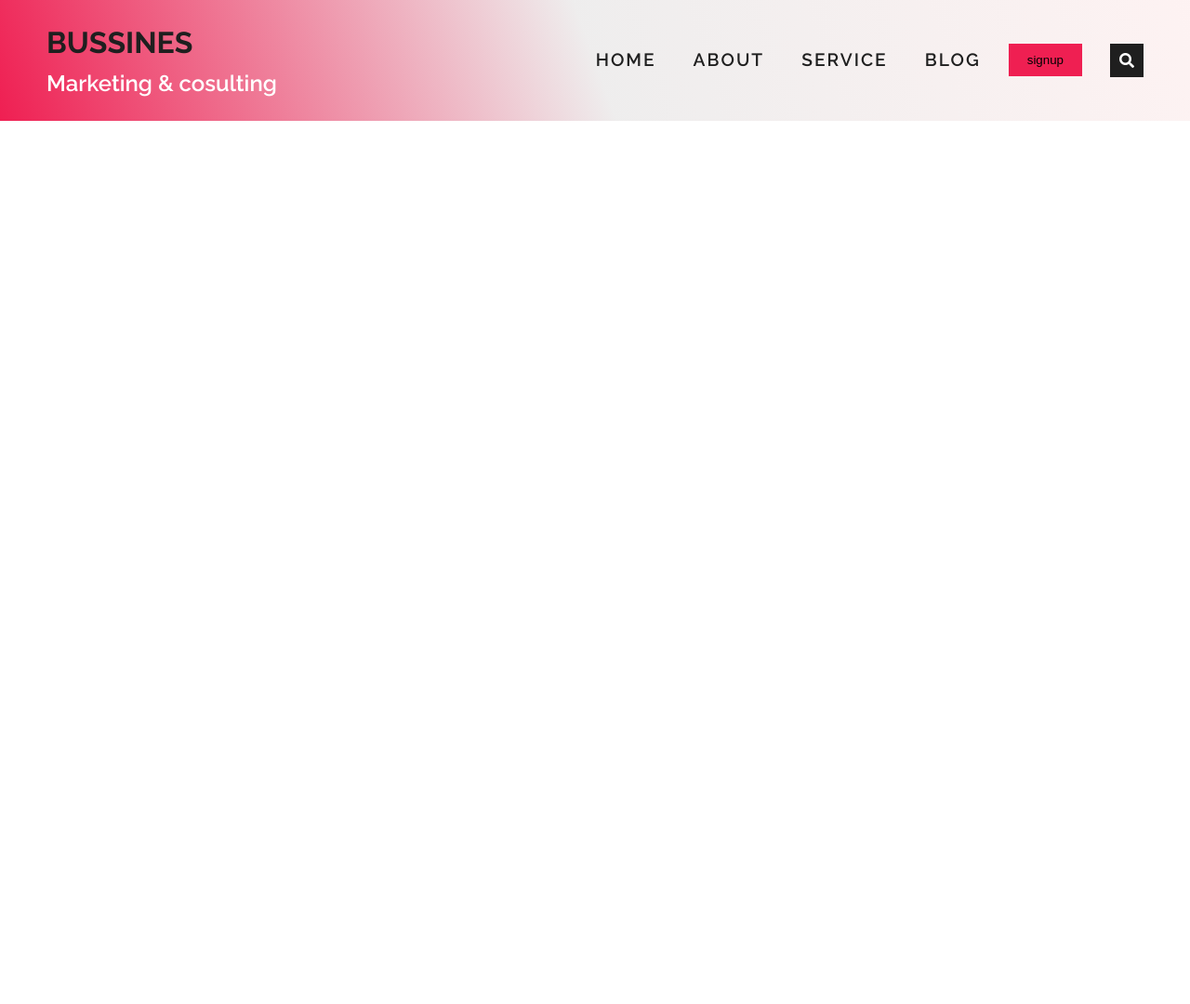
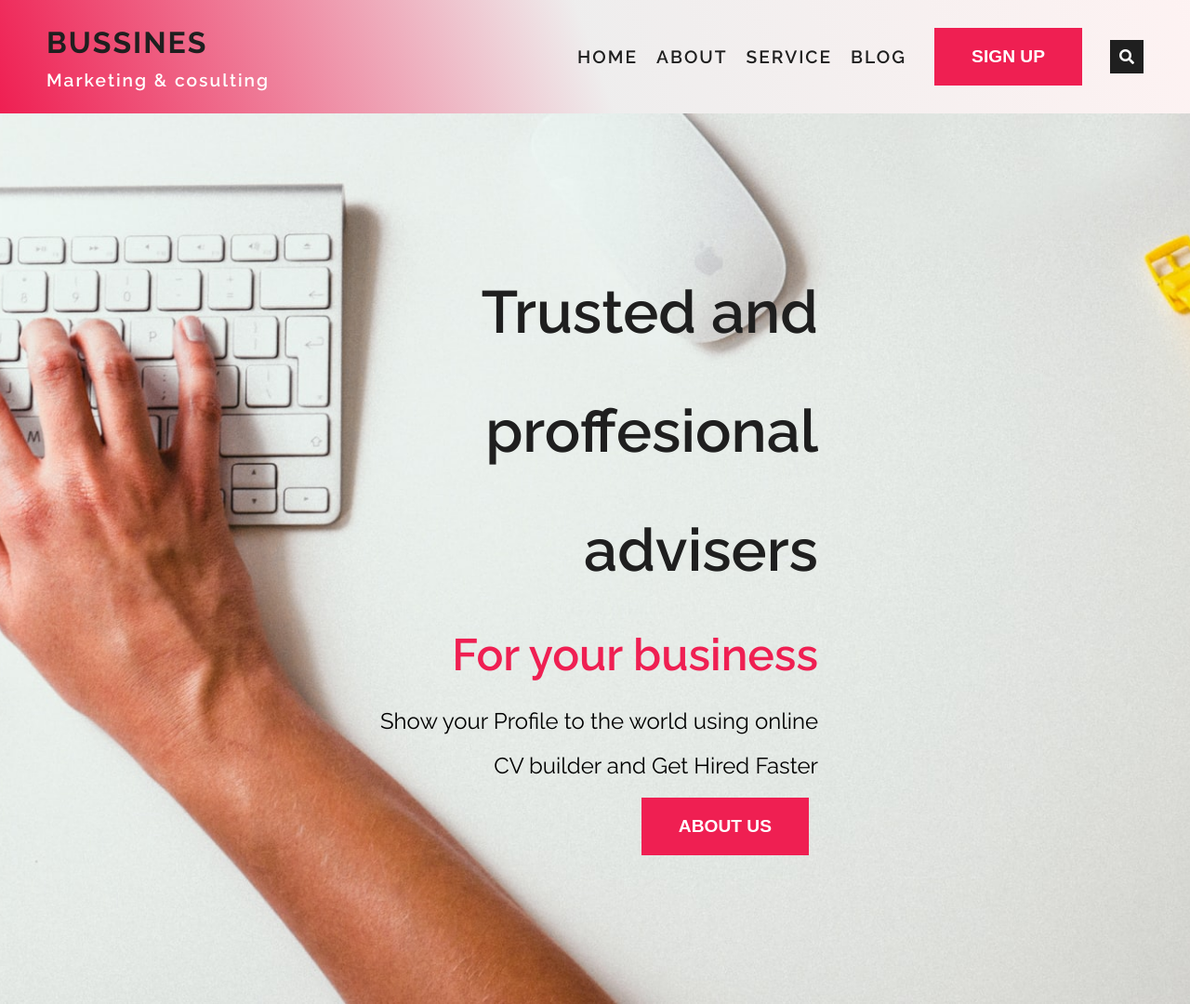
Before and after one commit to omicic/bussines, a PHP site: page / in a window 1280 px wide. Shown: the whole page at 93% size. Before the commit the page ends 130 px from the top, so only its background shows below. Run offline with PHP 8.4, Linux system fonts and the light colour scheme; some libraries are stand-ins or nearby versions.

Commit message:
mainHeader

```diff
--- a/index.php
+++ b/index.php
@@ -1,3 +1,11 @@
 <?php include "partials/header.php"?>
-<h1>mainheader</h1>
+<header class="mainHeader">
+    <div>
+        <h1>Trusted and <br>proffesional advisers</h1>
+        <h2>For your business</h2>
+        <p>Show your Profile to the world using online CV builder and Get Hired Faster</p>
+        <button>About us</button>
+    </div>
+
+</header>
 <?php include "partials/footer.php" ?>
--- a/partials/header.php
+++ b/partials/header.php
@@ -14,13 +14,13 @@
 
 <body>
     <nav>
-        <h1><span>bussines</span><br>Marketing & cosulting</h1>
+        <a href="index.php"><span>bussines</span><br>Marketing & cosulting</a>
         <ul>
             <li><a href="index.php">home</a></li>
             <li><a href="about.php">about</a></li>
             <li><a href="service.php">service</a></li>
             <li><a href="index.php">blog</a></li>
-            <li><button>signup</button></li>
+            <li><button>sign up</button></li>
             <li>
                 <i class="fas fa-search"></i>
             </li>
--- a/scss/style.css
+++ b/scss/style.css
@@ -37,11 +37,8 @@ ul {
 a {
   text-decoration: none;
   font-size: 1.2rem;
-  text-transform: uppercase;
-  color: #1f1f1f;
   font-weight: 600;
   letter-spacing: 2px;
-  margin-left: 20px;
 }
 
 /***nav***/
@@ -65,7 +62,11 @@ nav {
   padding: 20px 50px;
 }
 
-nav h1 span {
+nav a {
+  color: white;
+}
+
+nav a span {
   color: #1f1f1f;
   text-transform: uppercase;
   font-size: 2rem;
@@ -94,11 +95,20 @@ nav ul li {
   margin-left: 20px;
 }
 
+nav ul li a {
+  text-transform: uppercase;
+  color: #1f1f1f;
+}
+
 nav ul li button {
   background: #ef1f52;
   border: none;
-  padding: 10px 20px;
+  font-size: 1.2rem;
+  font-weight: 600;
+  padding: 20px 40px;
   margin: 10px 10px;
+  color: #fff;
+  text-transform: uppercase;
 }
 
 nav ul li i {
@@ -106,4 +116,55 @@ nav ul li i {
   color: #fff;
   padding: 10px;
 }
+
+/***mainHeader***/
+.mainHeader {
+  display: -webkit-box;
+  display: -ms-flexbox;
+  display: flex;
+  -ms-flex-wrap: wrap;
+      flex-wrap: wrap;
+  -webkit-box-pack: justify;
+      -ms-flex-pack: justify;
+          justify-content: space-between;
+  -webkit-box-align: end;
+      -ms-flex-align: end;
+          align-items: flex-end;
+  -webkit-box-orient: vertical;
+  -webkit-box-direction: normal;
+      -ms-flex-direction: column;
+          flex-direction: column;
+  background-image: url(../img/header.jpg);
+  background-repeat: none;
+  background-size: cover;
+  background-position: center;
+  text-align: right;
+  padding: 150px 400px;
+  line-height: 2;
+}
+
+.mainHeader h1 {
+  color: #1f1f1f;
+  font-size: 4rem;
+}
+
+.mainHeader h2 {
+  color: #ef1f52;
+  font-size: 3rem;
+}
+
+.mainHeader p {
+  font-size: 1.5rem;
+}
+
+.mainHeader button {
+  background: #ef1f52;
+  border: none;
+  font-size: 1.2rem;
+  font-weight: 600;
+  padding: 20px 40px;
+  margin: 10px 10px;
+  color: #fff;
+  text-transform: uppercase;
+}
 /*# sourceMappingURL=style.css.map */
--- a/scss/style.scss
+++ b/scss/style.scss
@@ -27,8 +27,11 @@ mixins
 @mixin btn {
     background: $pink;
     border: none;
-    padding: 10px 20px;
+    font-size: 1.2rem;
+    font-weight: 600;
+    padding: 20px 40px;
     margin: 10px 10px;
+    color: $white;
 }
 
 /*********************
@@ -63,11 +66,8 @@ ul {
 a {
     text-decoration: none;
     font-size: 1.2rem;
-    text-transform: uppercase;
-    color: $black;
     font-weight: 600;
     letter-spacing: 2px;
-    margin-left: 20px;
 }
 
 
@@ -77,7 +77,9 @@ nav {
     background: linear-gradient(-110deg, rgba(240, 130, 130, 0.1), rgba(92, 81, 81, .1), $pink);
     padding: $padding;
 
-    h1 {
+    a {
+        color: white;
+
         span {
             color: $black;
             text-transform: uppercase;
@@ -92,8 +94,14 @@ nav {
         li {
             margin-left: 20px;
 
+            a {
+                text-transform: uppercase;
+                color: $black;
+            }
+
             button {
                 @include btn;
+                text-transform: uppercase;
             }
 
             i {
@@ -104,3 +112,37 @@ nav {
         }
     }
 }
+
+/***mainHeader***/
+.mainHeader {
+    @include flex(space-between, flex-end, column);
+    background-image: url(../img/header.jpg);
+    background-repeat: none;
+    background-size: cover;
+    background-position: center;
+    text-align: right;
+    padding: 150px 400px;
+    line-height: 2;
+
+    h1 {
+        color: $black;
+        font-size: 4rem;
+    }
+
+    h2 {
+        color: $pink;
+        font-size: 3rem;
+    }
+
+    p {
+        font-size: 1.5rem;
+    }
+
+    button {
+        @include btn;
+        text-transform: uppercase;
+    }
+
+
+
+}
```
Also changed, not shown: 2 other files.
